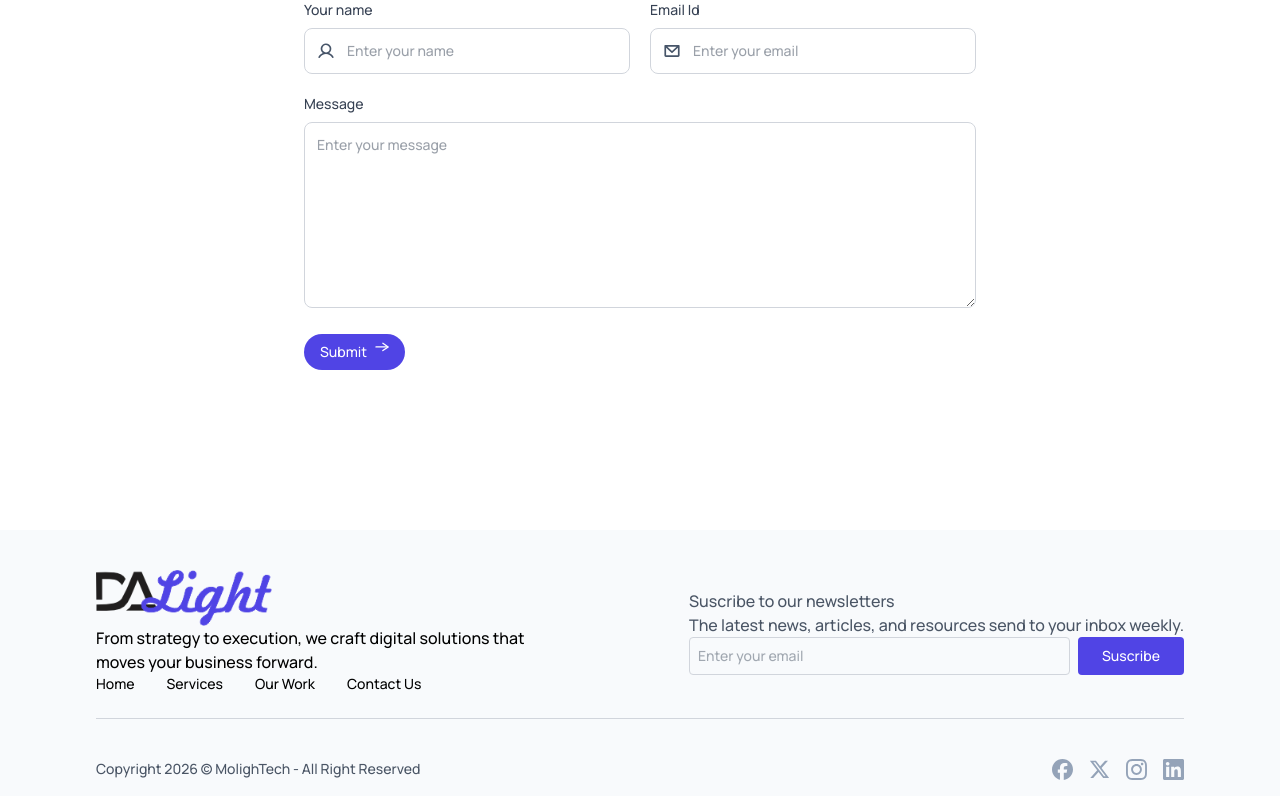
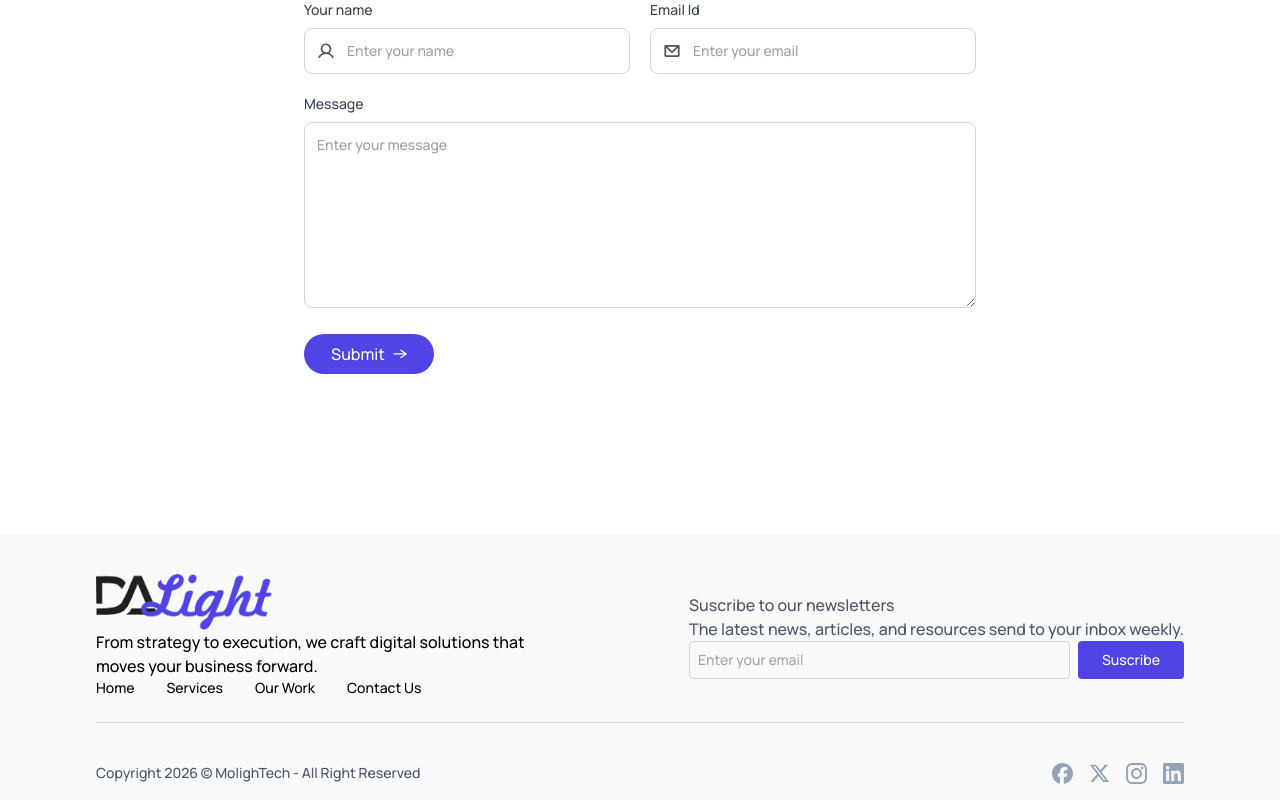
Before and after one commit to Famusiwa/Portfolio, a React (Vite) app: page / in a window 1280 px wide. Shown: the part 2806-3606 px from the top of the page. Built offline with nearby package versions, Linux system fonts and the light colour scheme.

Commit message:
update loader on the contact form

```diff
--- a/src/components/ContactUs.tsx
+++ b/src/components/ContactUs.tsx
@@ -1,22 +1,26 @@
 import Title from "./Title";
 import assets from "../assets/assets";
 import toast from "react-hot-toast";
-import { motion } from "motion/react"
-
+import { motion } from "motion/react";
+import { useState } from "react";
+import Button from "./custom/Button";
 
 const ContactUs: React.FC = () => {
+  const [loading, setLoading] = useState(false);
 
   const onSubmit = async (e: React.FormEvent<HTMLFormElement>) => {
     e.preventDefault();
+    if (loading) return;
+    setLoading(true);
     const formData = new FormData(e.currentTarget);
     formData.append("access_key", "5407eda7-a3b9-4ad2-afc7-32bacc917ad1");
 
     try {
       const response = await fetch("https://api.web3forms.com/submit", {
         method: "POST",
-      body: formData
+        body: formData,
       });
-
+      setLoading(false);
       const data = await response.json();
       if (data.success) {
         toast.success("Thank you for submission!");
@@ -33,17 +37,17 @@ const ContactUs: React.FC = () => {
       } else {
         toast.error("Unexpected error occurred");
       }
+    } finally {
+      setLoading(false);
     }
-
-
-
   };
+  // setLoading(true);
   return (
     <motion.div
       initial="hidden"
       whileInView="visible"
-        transition={{staggerChildren:0.2}}
-        viewport={{once:true}}
+      transition={{ staggerChildren: 0.2 }}
+      viewport={{ once: true }}
       id="contact-us"
       className="flex flex-col items-center gap-7 px-4 sm:px-12 lg:px-24
       xl:px-40 pt-20 text-gray-700 dark:text-white"
@@ -55,20 +59,23 @@ const ContactUs: React.FC = () => {
         />
       </div>
       <motion.form
-        initial={{opacity:0, y:30}}
-        whileInView={{opacity:1, y:0}}
-        transition={{duration:0.5, delay:0.4}}
-        viewport={{once:true}}
-        onSubmit={onSubmit} className="grid sm:grid-cols-2 gap-3 sm:gap-5 w-full max-w-2xl">
+        initial={{ opacity: 0, y: 30 }}
+        whileInView={{ opacity: 1, y: 0 }}
+        transition={{ duration: 0.5, delay: 0.4 }}
+        viewport={{ once: true }}
+        onSubmit={onSubmit}
+        className="grid sm:grid-cols-2 gap-3 sm:gap-5 w-full max-w-2xl"
+      >
         <div>
           <p className="mb-2 text-sm font-medium">Your name</p>
           <div className="flex pl-3 rounded-lg border border-gray-300 dark:border-gray-600">
             <img src={assets.person_icon} alt="person_icon" />
             <input
               type="text"
-              name= "name"
+              name="name"
               placeholder="Enter your name"
               className="p-3 text-sm outline-none"
+              required
             />
           </div>
         </div>
@@ -78,21 +85,30 @@ const ContactUs: React.FC = () => {
             <img src={assets.email_icon} alt="email_icon" />
             <input
               type="text"
-              name= "email"
+              name="email"
               placeholder="Enter your email"
               className=" p-3 text-sm outline-none"
+              required
             />
           </div>
         </div>
         <div className="sm:col-span-2">
           <p className="mb-2 text-sm font-medium">Message</p>
-            <textarea name="message" rows={8} className="w-full p-3 text-sm outline-none rounded-lg border border-gray-300 dark:border-gray-600"
-            placeholder="Enter your message" />
+          <textarea
+            name="message"
+            rows={8}
+            className="w-full p-3 text-sm outline-none rounded-lg border border-gray-300 dark:border-gray-600"
+            placeholder="Enter your message"
+            required
+          />
         </div>
-        <button type="submit" className="w-max flex gap-2 bg-primary text-white text-sm px-4 py-2 rounded-full cursor-pointer
-        hover:scale-103 transition-all">
+        <Button
+          type="submit"
+          loading={loading}
+          className="bg-primary w-max min-w-[130px] text-white px-4 py-2 rounded-full hover:scale-103"
+        >
           Submit <img src={assets.arrow_icon} alt="submit" width={14} />
-        </button>
+        </Button>
       </motion.form>
     </motion.div>
   );
--- /dev/null
+++ b/src/components/custom/Button.tsx
@@ -0,0 +1,45 @@
+import React from "react";
+
+interface ButtonRel extends React.ButtonHTMLAttributes<HTMLButtonElement> {
+  loading: boolean;
+}
+
+const Button: React.FC<ButtonRel> = ({
+  loading,
+  children,
+  className = "",
+  disabled,
+  ...props
+}) => {
+  return (
+    <button
+      {...props}
+      disabled={loading || disabled}
+      className={`
+        relative flex items-center justify-center gap-2
+        transition-all
+        ${loading ? "blur-[1px] pointer-events-none" : ""}
+        disabled:opacity-70
+        disabled:cursor-not-allowed
+        ${className}
+      `}
+    >
+      {/* Spinner overlay */}
+      {loading && (
+        <span
+          className="
+            absolute
+            w-4 h-4
+            border-2 border-white
+            border-t-transparent
+            rounded-full
+            animate-spin
+          "
+        />
+      )}
+      {children}
+    </button>
+  );
+};
+
+export default Button;
```
Also changed, not shown: 1 other file (tests, documents, lock files or other folders). Lines whose indentation alone changed are shown as unchanged.
